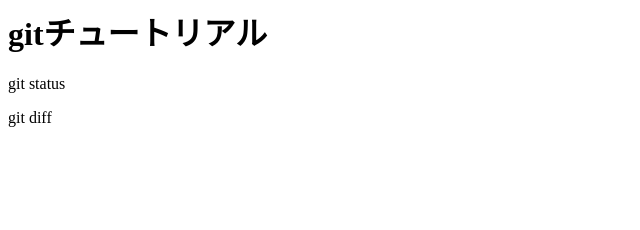
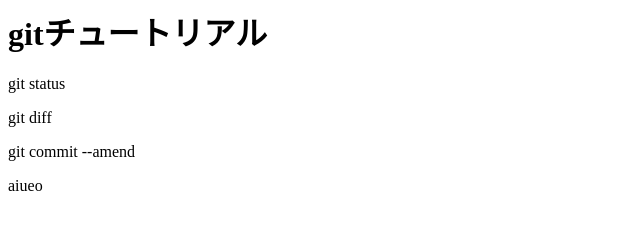
Before and after one commit to takakimiura/git_tutorial, a plain HTML site: page index.html in a window 1280 px wide. Shown: the whole page, without its empty margins (0-640 px from the left). Drawn offline with Linux system fonts and the light colour scheme.

Commit message:
git commit --amendにaiueo追記

```diff
--- a/index.html
+++ b/index.html
@@ -1,3 +1,5 @@
 <h1>gitチュートリアル</h1>
 <p>git status</p>
 <p>git diff</p>
+<p>git commit --amend</p>
+<p>aiueo</p>
```
